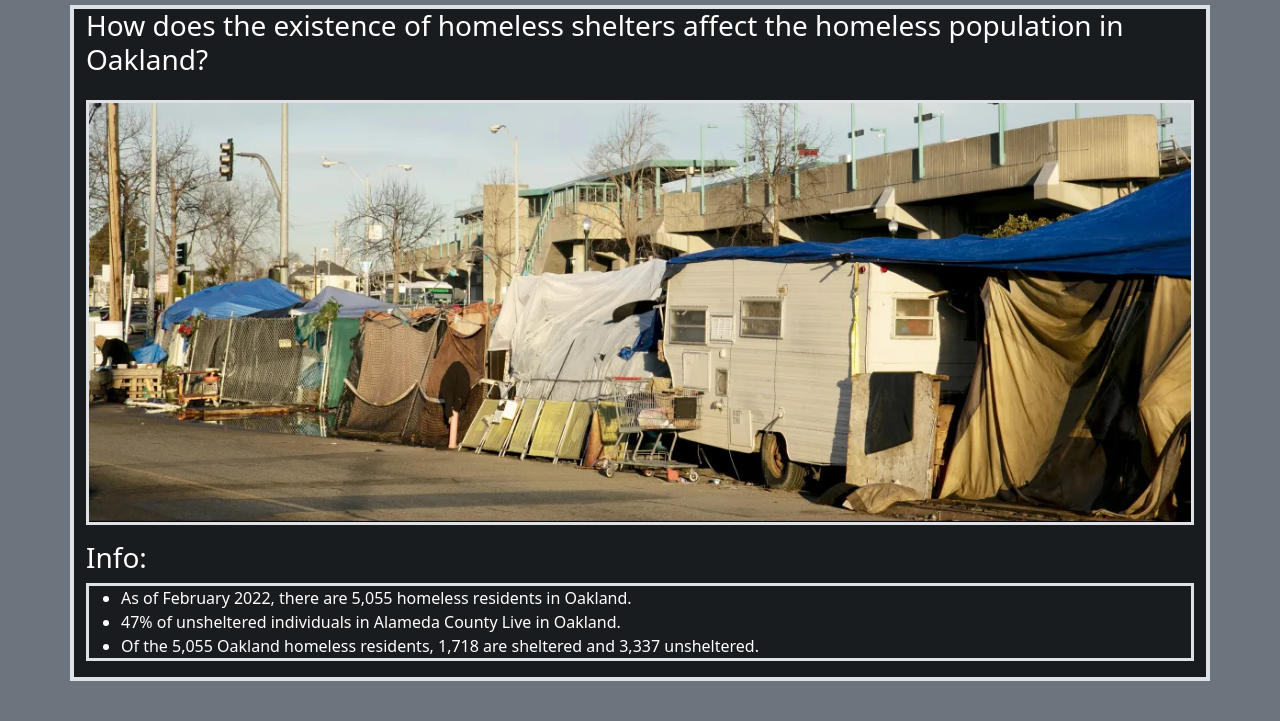
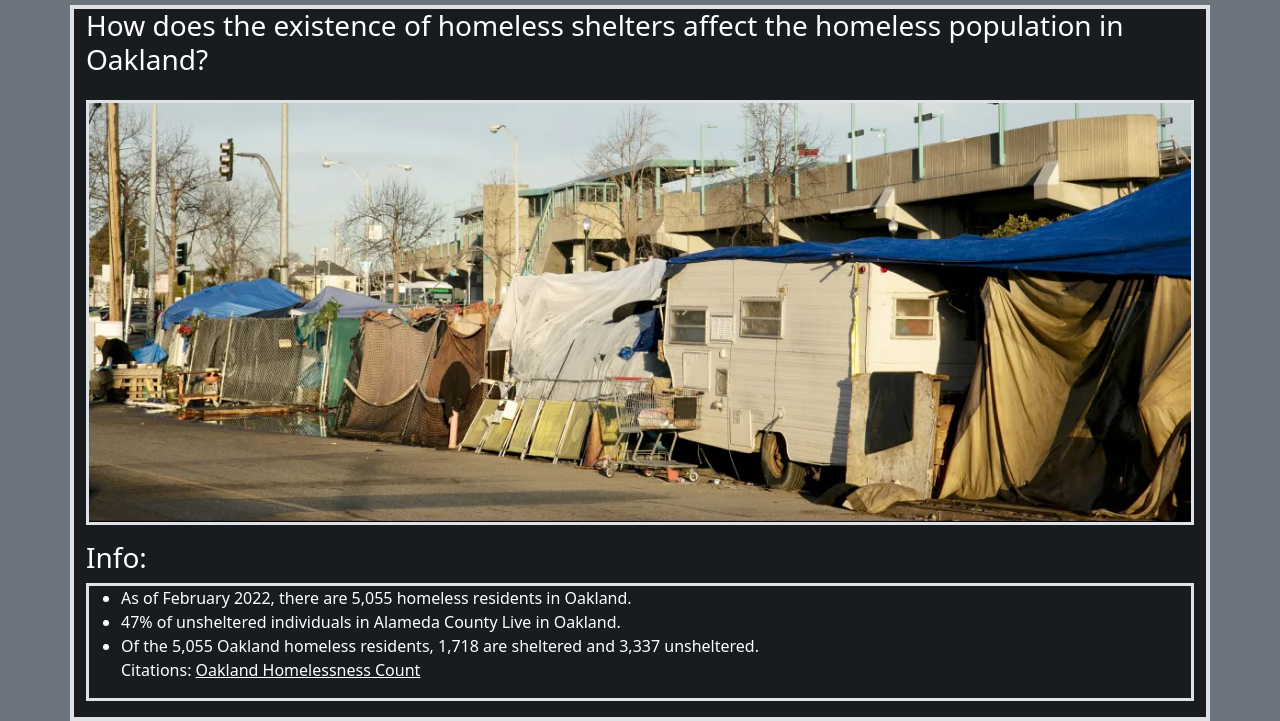
Before and after one commit to 0Amare0/Capstone, a plain HTML site: page Research/ResearchAmare.html in a window 1280 px wide. Shown: the part 173-894 px from the top of the page. Before the commit the page ends 854 px from the top, so only its background shows below. Drawn offline with nearby package versions, Linux system fonts and the light colour scheme.

Commit message:
possible VS failure solution and homepage citation

```diff
--- a/Research/ResearchAmare.html
+++ b/Research/ResearchAmare.html
@@ -36,7 +36,9 @@
           <li>As of February 2022, there are 5,055 homeless residents in Oakland.</li>
           <li>47% of unsheltered individuals in Alameda County Live in Oakland.</li>
           <li>Of the 5,055 Oakland homeless residents, 1,718 are sheltered and 3,337 unsheltered.</li>
+          <p>Citations: <a class="text-white" href="https://oaklandside.org/wp-content/uploads/2022/05/Oakland-PIT-2022-Infographic-Report.pdf">Oakland Homelessness Count</a></p>
         </ul>
+
       </div>
 
 
```
Also changed, not shown: index.html (+3 -0 lines).
